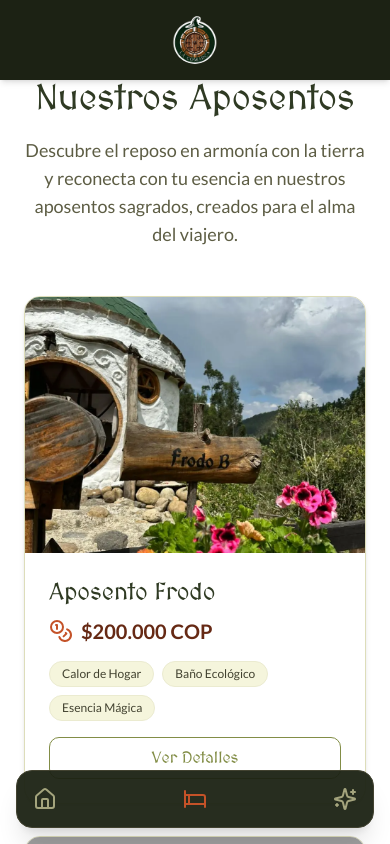
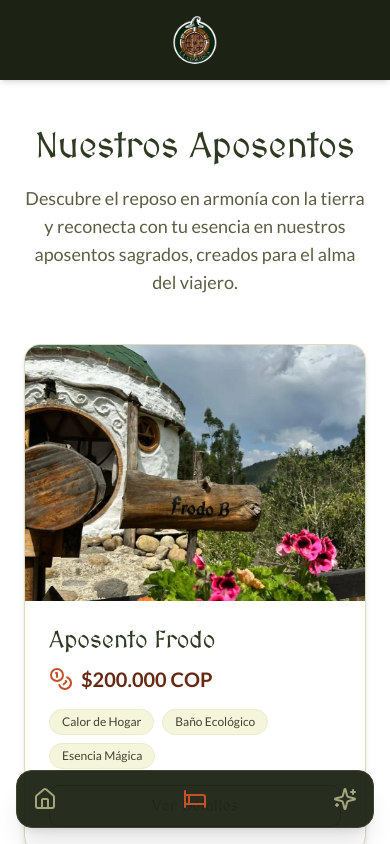
Before and after one commit to Rociojc/la-comarca-web-figma-make, a React (Vite) app: page /rooms in a window 390 px wide. Shown: the top 844 px of the page. Built offline with nearby package versions, Linux system fonts and the light colour scheme; grey boxes are pictures that could not be loaded.

Commit message:
style: se ajusta margin de la pagina de habitaciones

```diff
--- a/src/components/screens/RoomsScreen.tsx
+++ b/src/components/screens/RoomsScreen.tsx
@@ -11,7 +11,10 @@ export const RoomsScreen: React.FC<{ onNavigate: (path: string) => void }> = ({
   };
 
   return (
-    <div className="fade-in pb-24 md:pt-12 max-w-7xl mx-auto px-6">
+    <div
+      className="fade-in max-w-7xl mx-auto px-6"
+      style={{ paddingTop: "48px", paddingBottom: "48px" }}
+    >
       <div className="text-center mb-12">
         <h2 className="font-medieval text-4xl md:text-5xl text-stone-800 mb-4">
           Nuestros Aposentos
```
